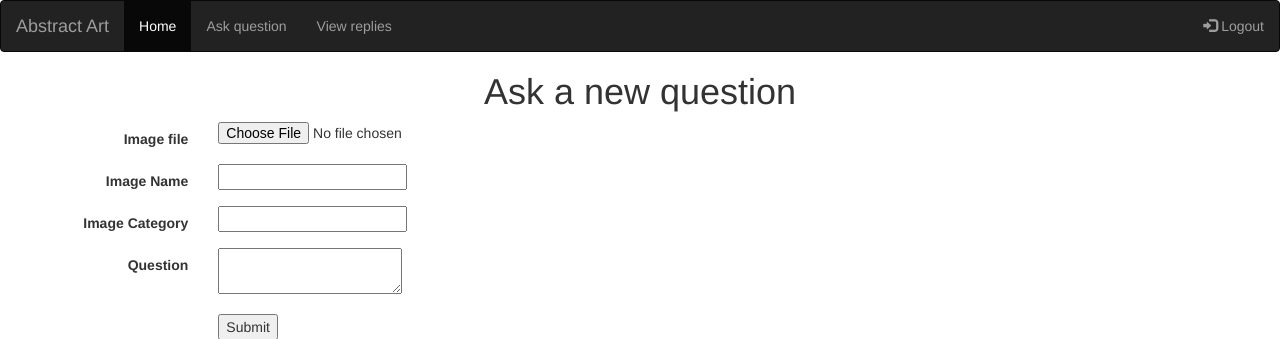
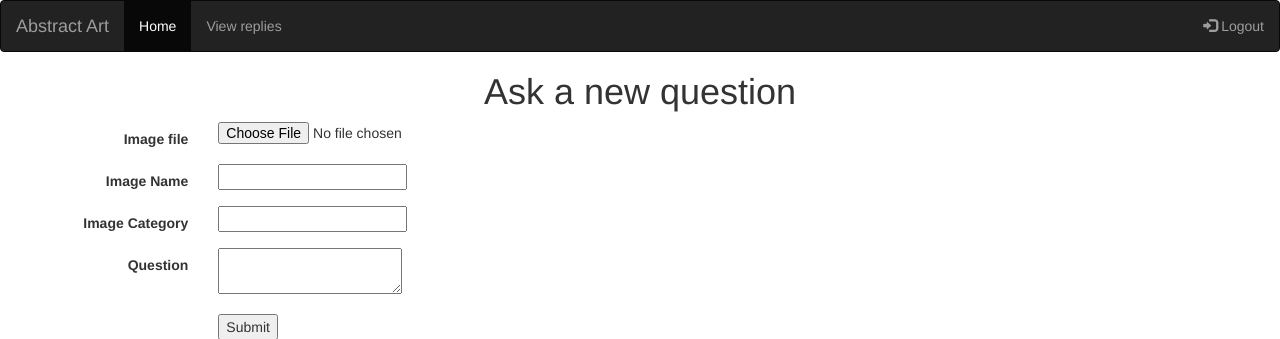
Before and after one commit to bbhambore/abstract-art-annotation, a Flask app: page /upload-question/ in a window 1280 px wide. Shown: the top 339 px of the page. Run offline with Flask 2, Linux system fonts and the light colour scheme; the visitor is signed in with stand-in values (Sample User, id 1); parts of the project's set-up code (start-up, migrations or seed data) failed here and were passed over; some libraries are stand-ins or nearby versions.

Commit message:
Remove questioning functionality of Responder

```diff
--- a/Responder/templates/_navbar.html
+++ b/Responder/templates/_navbar.html
@@ -5,7 +5,7 @@
     </div>
     <ul class="nav navbar-nav">
       <li class="active"><a href="/">Home</a></li>
-      <li><a href="/upload-question/">Ask question</a></li>
+      <!-- <li><a href="/upload-question/">Ask question</a></li> -->
       <li><a href="/questions/0">View replies</a></li>
     </ul>
     <ul class="nav navbar-nav navbar-right">
```
